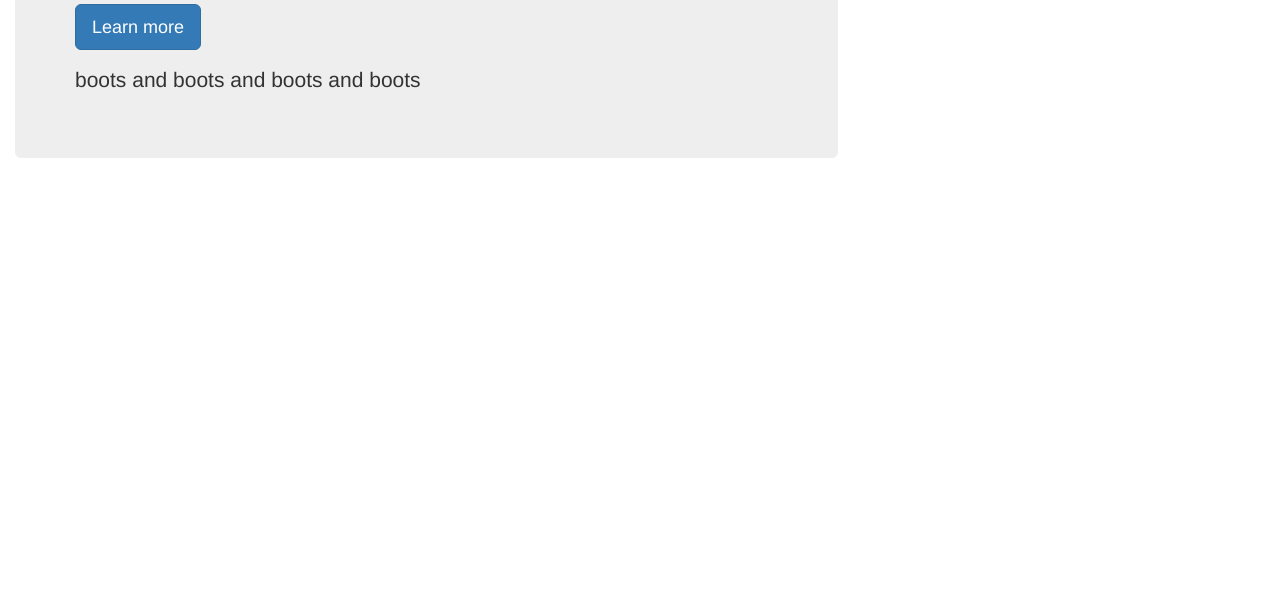
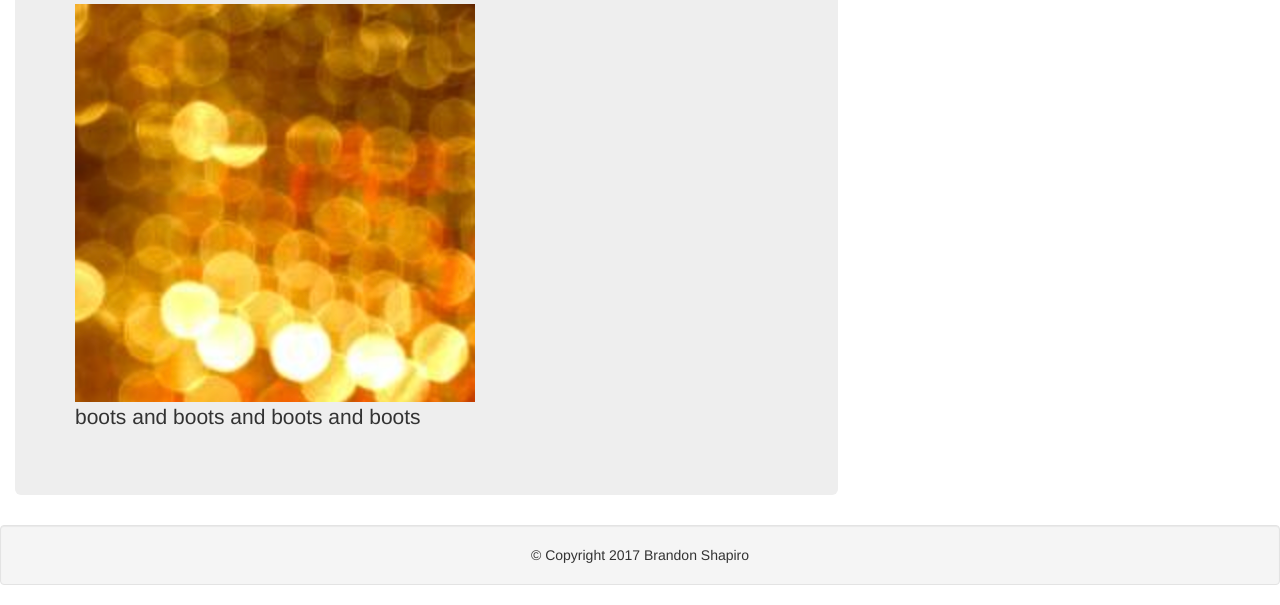
Before and after one commit to shapyro/Bootstrap-Portfolio, a plain HTML site: page index.html in a window 1280 px wide. Shown: the part 215-820 px from the top of the page. Drawn offline with nearby package versions, Linux system fonts and the light colour scheme.

Commit message:
added footer well

```diff
--- a/bootstrap.css
+++ b/bootstrap.css
@@ -1,5 +1,8 @@
 .navbar-brand {
   background: orange;
+}
+p {
+  overflow: auto;
 }
 .social {
   width: 62px;
@@ -7,3 +10,7 @@
   margin-top: 8px;
   margin-right: 5px;
 }
+
+.well {
+  text-align: center;
+}
--- a/index.html
+++ b/index.html
@@ -35,12 +35,14 @@
           </div><!-- /.container-fluid -->
       </nav>
 
+      <!--About Me and Connect boxes-->
       <div class="container-fluid">
         <div class="row">
           <div class="col-md-8">
             <div class="jumbotron">
               <h1>About Me</h1>
-              <p><a class="btn btn-primary btn-lg" href="#" role="button">Learn more</a></p>
+              <img id="shimmer" src="images/shimmer.png">
+              <!--p><a class="btn btn-primary btn-lg" href="#" role="button">Learn more</a></p-->
               <p>boots and boots and boots and boots</p>
             </div>
           </div>
@@ -58,20 +60,9 @@
           </div>
         </div>
       </div>
-<!--
-      <div class="container-fluid">
-        <div class="row">
-          <div class="col-md-2">
-            <img src="ducky_icon-150x150.png">
-          </div>
-          <div class="col-md-6">
-            <p>My money's in that office, right? If she start giving me some bullshit about it ain't there, and we got to go someplace else and get it, I'm gonna shoot you in the head then and there. Then I'm gonna shoot that bitch in the kneecaps, find out where my goddamn money is. She gonna tell me too. Hey, look at me when I'm talking to you, motherfucker. You listen: we go in there, and that nigga Winston or anybody else is in there, you the first motherfucker to get shot. You understand? </p>
-          </div>
 
-          </div>
-        </div>
-      </div>
-    -->
+      <!--footer-->
+      <div class="well">&copy Copyright 2017 Brandon Shapiro</div>
 
 
   </body>
```
Also changed, not shown: images/shimmer.png (added). Lines whose indentation alone changed are shown as unchanged.
